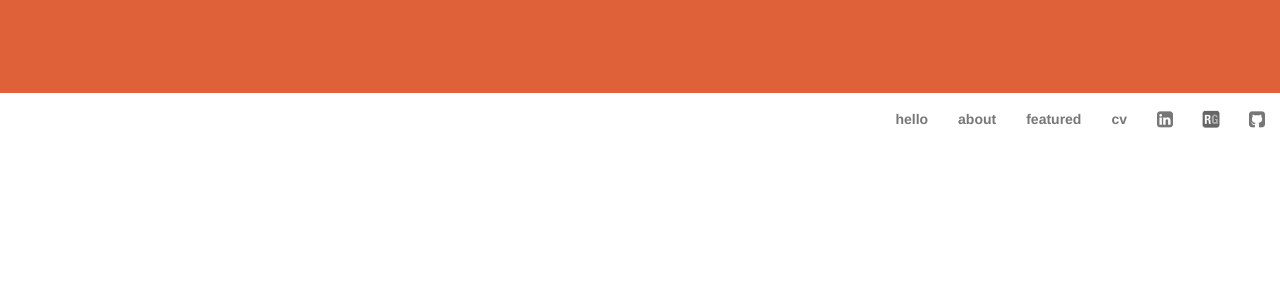
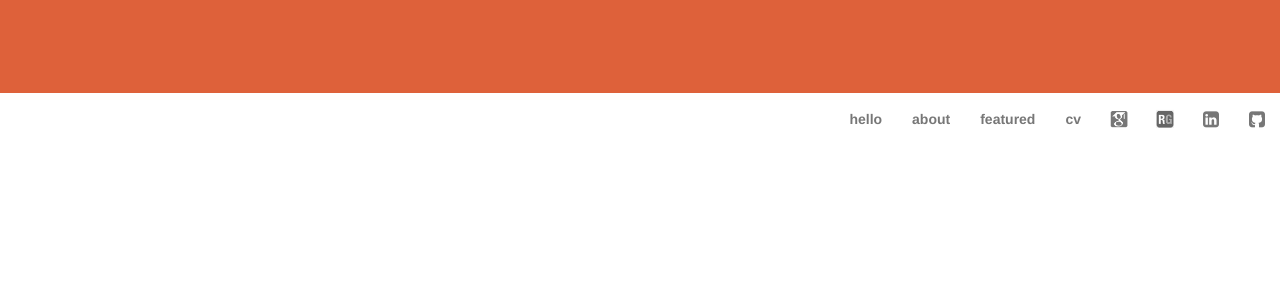
Before and after one commit to willjbowman/wills-website, a PHP site: page / in a window 1280 px wide. Shown: the part 656-956 px from the top of the page. Run offline with PHP 8.4, Linux system fonts and the light colour scheme.

Commit message:
added scholar link to nav

```diff
--- a/css/will.css
+++ b/css/will.css
@@ -165,29 +165,31 @@ a.cv_link {
 	font-weight: bolder;
 }
 
-.nav_btn_RG {
-	text-align: center;
-	width:;
+.a_gs {
+	background: url( '../img/gs_icon_stack.png' );
 }
 
+
 .a_rg {
+	background: url( '../img/rg_icon_stack.jpg' );
+}
+
+.nav_btn_ {
+	text-align: center;
 	width: 46px;
 	height: 50px;
-	background: url( '../img/rg_icon_stack.jpg' );
 	background-repeat: no-repeat;
 	background-position: center -21px;
 	background-size: 18px auto;
-	/*margin-top: 1px;*/
 }
 
-.a_rg:hover {
+.nav_btn_:hover {
 	background-position: center 16px;
 }
 
 @media (max-width: 768px) {
-	.a_rg {
+	.nav_btn_ {
 		width: 100%;
-		/*width: 644px;*/
 	}
 }
 
--- a/home.html
+++ b/home.html
@@ -67,13 +67,17 @@
           <a href="#cv" class="nav_btn">cv</a>
         </li>
         <li>
+          <a href="https://scholar.google.com/citations?user=lAulvXUAAAAJ&hl=en"
+          target="_blank" class="nav_btn_ a_gs"></a>
+        </li>
+        <li>
+          <a href="https://www.researchgate.net/profile/Will_Bowman"
+          target="_blank" class="nav_btn_ a_rg"></a>
+        </li>
+        <li>
           <a href="https://www.linkedin.com/in/bowmanwilliam" target="_blank"
             class="nav_btn linkedin_nav"><i class="fa fa-linkedin-square fa-lg">
             </i></a>
-        </li>
-        <li>
-          <a href="https://www.researchgate.net/profile/Will_Bowman"
-          target="_blank" class="nav_btn_RG a_rg"></a>
         </li>
         <li>
           <a href="https://github.com/willjbowman" target="_blank"
```
Also changed, not shown: img/gs_icon_stack.png (added), img/scholar.png (added).
